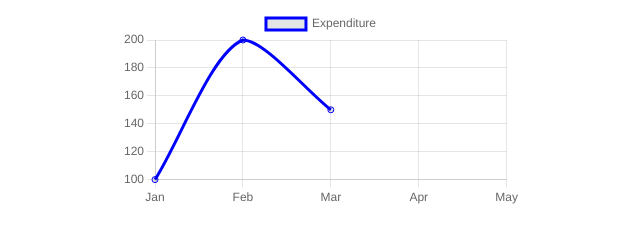
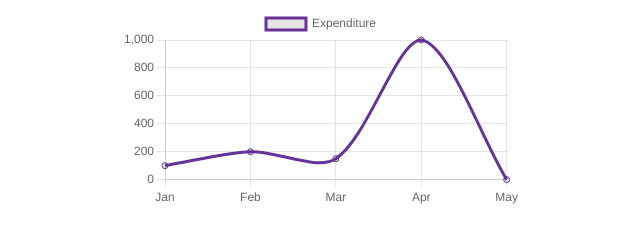
Before and after one commit to ThrishikK/ChartJS, a plain HTML site: page index.html in a window 1280 px wide. Shown: the whole page, without its empty margins (319-959 px from the left). Drawn offline with nearby package versions, Linux system fonts and the light colour scheme.

Commit message:
Data values added and borderColor changed to rebeccapurple.

```diff
--- a/index.html
+++ b/index.html
@@ -18,8 +18,8 @@
           datasets: [
             {
               label: "Expenditure",
-              data: [100, 200, 150],
-              borderColor: "blue",
+              data: [100, 200, 150, 1000, 0],
+              borderColor: "rebeccapurple",
               tension: 0.3,
             },
           ],
```
